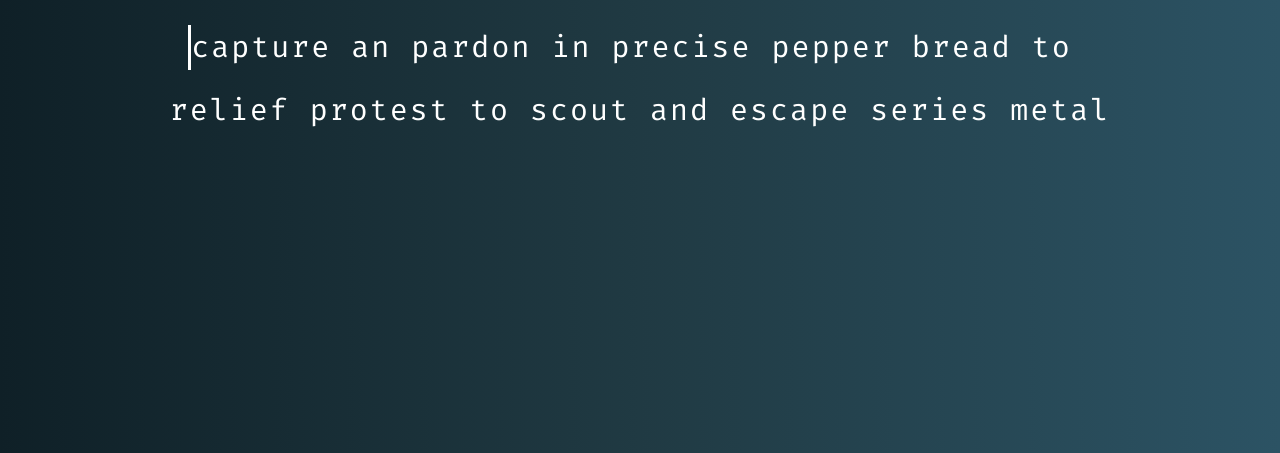
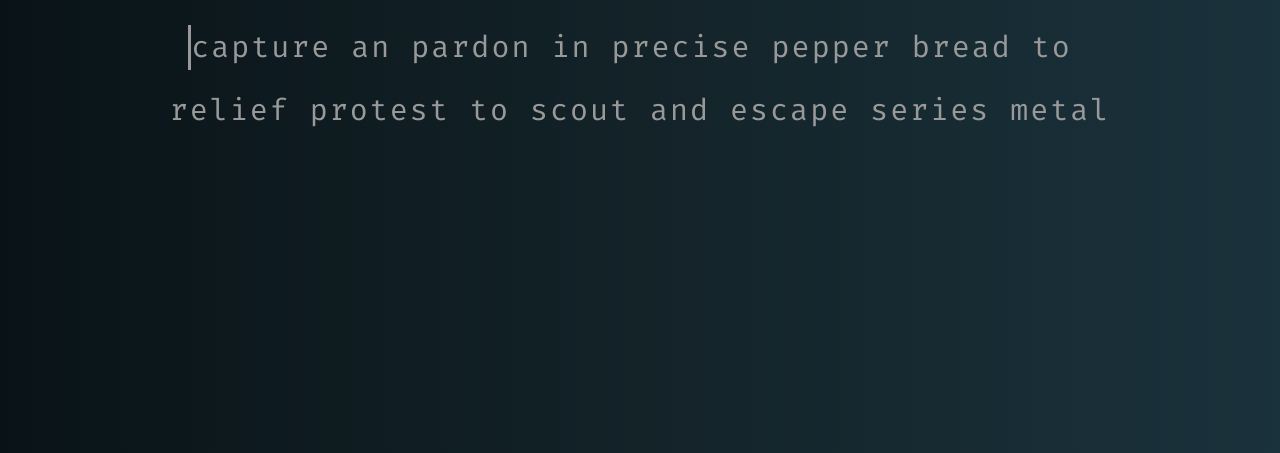
Before and after one commit to 3ih/67Typer, a plain HTML site: page index.html in a window 1280 px wide. Shown: the part 347-800 px from the top of the page. Drawn offline with Linux system fonts and the light colour scheme; a web font is replaced by a local one.

Commit message:
Update style.css

```diff
--- a/style.css
+++ b/style.css
@@ -4,15 +4,15 @@
 *::after { box-sizing: border-box; }
 
 body {
-  background-image: url('starrynight.gif');
-  background-size: cover;
-  background-repeat: no-repeat;
-  background-position: center;
+  background:url('./animated.gif') center/cover no-repeat;
+  position:relative;
 }
-/* baseline */
-html,body{height:100%;margin:0}
-body{
-  background:url('./animated.gif') center/cover no-repeat;
+body::after {
+  content:"";
+  position:fixed;
+  inset:0;
+  background:rgba(0,0,0,0.4); /* adjust alpha 0.0–1.0 */
+  pointer-events:none;
 }
 .container{background:transparent}
 #overlay{background:rgba(0,0,0,.6);display:none}
```
